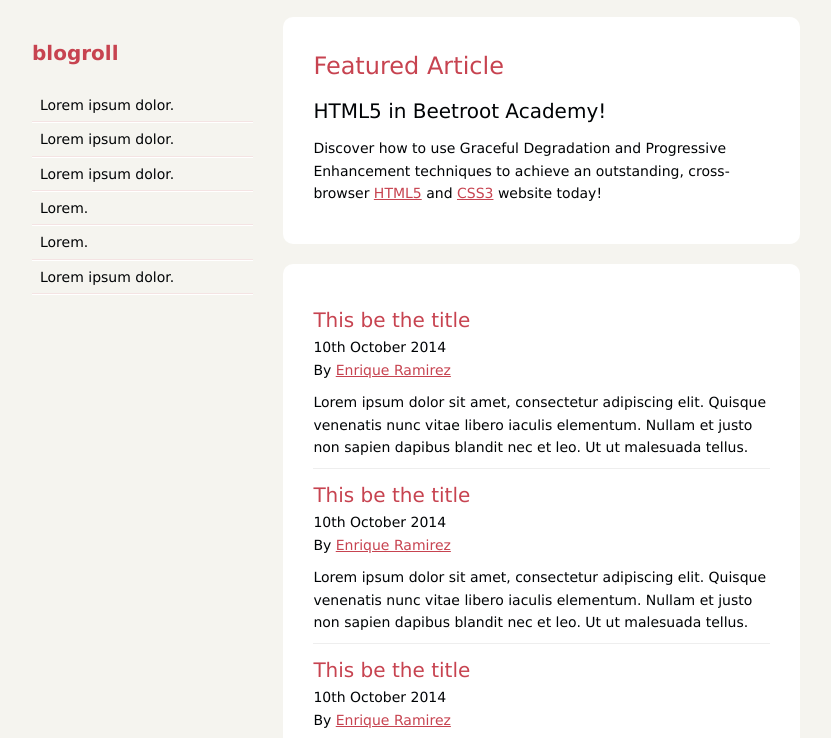
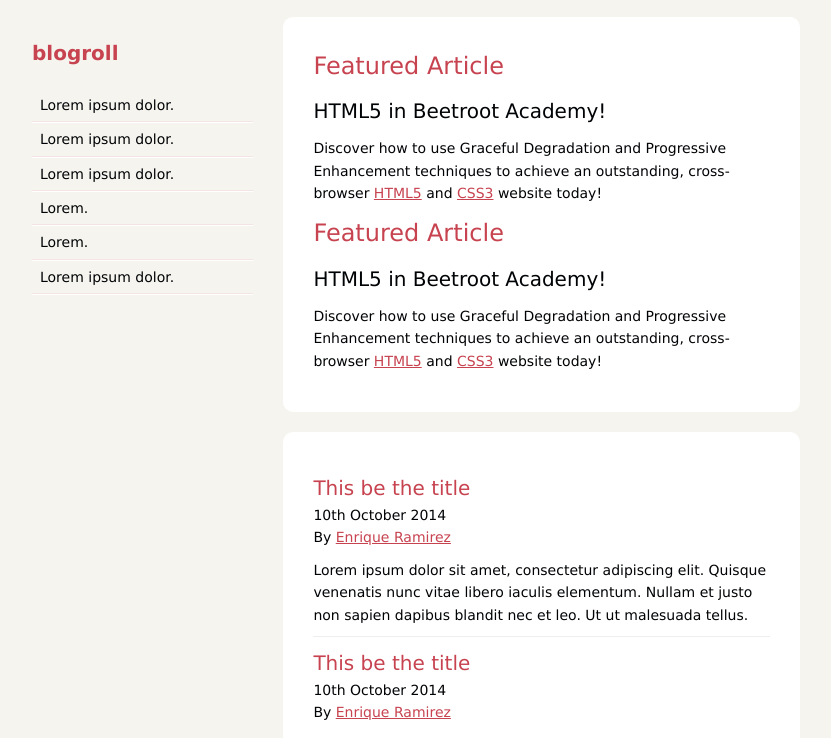
Before and after one commit to MaysKir/smashinghtml5, a plain HTML site: page index.html in a window 1280 px wide. Shown: the part 169-907 px from the top of the page, without its empty margins (224-1055 px from the left). Drawn offline with Linux system fonts and the light colour scheme.

Commit message:
total mess

```diff
--- a/index.html
+++ b/index.html
@@ -24,6 +24,10 @@
 							<h3><a href="#">HTML5 in Beetroot Academy!</a></h3>
 							<p>Discover how to use Graceful Degradation and Progressive Enhancement techniques to achieve an outstanding, cross-browser <a href="#">HTML5</a> and <a href="#">CSS3</a> website today!</p>
 						</article>
+					<h2>Featured Article</h2>
+						<article class="featured">
+							<h3><a href="#">HTML5 in Beetroot Academy!</a></h3>
+							<p>Discover how to use Graceful Degradation and Progressive Enhancement techniques to achieve an outstanding, cross-browser <a href="#">HTML5</a> and <a href="#">CSS3</a> website today!</p>
 					</section>
 					<section class="section">
 						<article>
@@ -39,7 +43,7 @@
 							<p>Lorem ipsum dolor sit amet, consectetur adipiscing elit. Quisque venenatis nunc vitae libero iaculis elementum. Nullam et justo non sapien dapibus blandit nec et leo. Ut ut malesuada tellus.</p>
 						</article>
 						<article>
-							<h3><a href="#">This be the title</a></h3>
+							<h3><a href="#">This be the title Lorem ipsum dolor sit amet, consectetur adipisicing elit. Delectus aut similique excepturi quod animi harum! Illo non esse minus maiores itaque asperiores molestiae rerum consequuntur, neque et sapiente modi, suscipit.	</a></h3>
 							<time datetime="2014.10.10 12:00:00">10th October 2014</time>
 							<div>By <a href="#">Enrique Ramirez</a></div>
 							<p>Lorem ipsum dolor sit amet, consectetur adipiscing elit. Quisque venenatis nunc vitae libero iaculis elementum. Nullam et justo non sapien dapibus blandit nec et leo. Ut ut malesuada tellus.</p>
```
